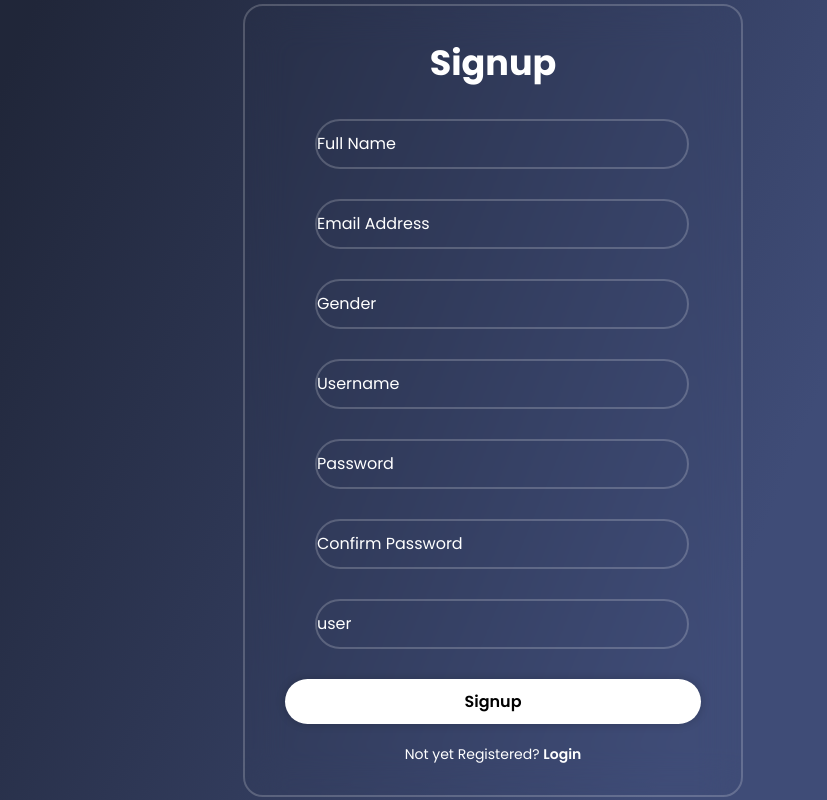
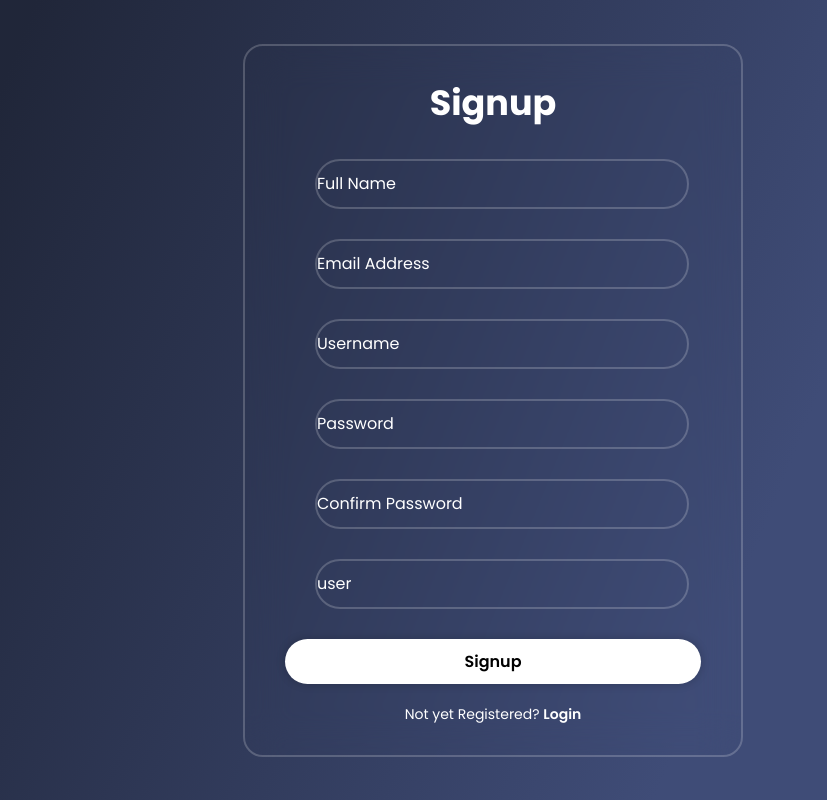
Before and after one commit to roan200/hotel-booking-system, a PHP site: page /signup.php in a window 1280 px wide. Shown: the whole page, without its empty margins (147-974 px from the left). Run offline with PHP 8.4, Linux system fonts and the light colour scheme.

Commit message:
signup.php

```diff
--- a/signup.php
+++ b/signup.php
@@ -52,9 +52,7 @@ if($_SERVER["REQUEST_METHOD"] == "POST")
                 <input type="email" placeholder="Email Address" name="email" autocomplete="off" required>
             </div>
 
-            <div class="input_box">
-                <input type="gender" placeholder="Gender" name="gender" autocomplete="off" required>
-            </div>
+
 
             <div class="input_box">
                 <input type="text" placeholder="Username" name="username" autocomplete="off" required>
```
